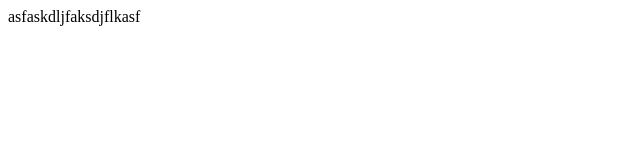
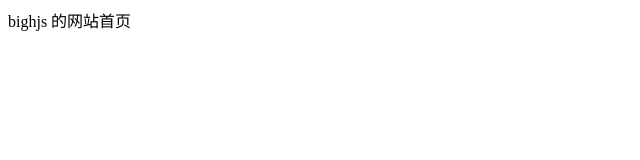
Before and after one commit to bigHjs/bighjsblog, a plain HTML site: page index.html in a window 1280 px wide. Shown: the full height of the page, 0-640 px from the left. Drawn offline with Linux system fonts and the light colour scheme.

Commit message:
Site updated: 2023-04-18 14:18:44

```diff
--- a/index.html
+++ b/index.html
@@ -39,6 +39,6 @@
   </head>
 
   <body>
-    asfaskdljfaksdjflkasf
+    bighjs 的网站首页
   </body>
 </html>
```
